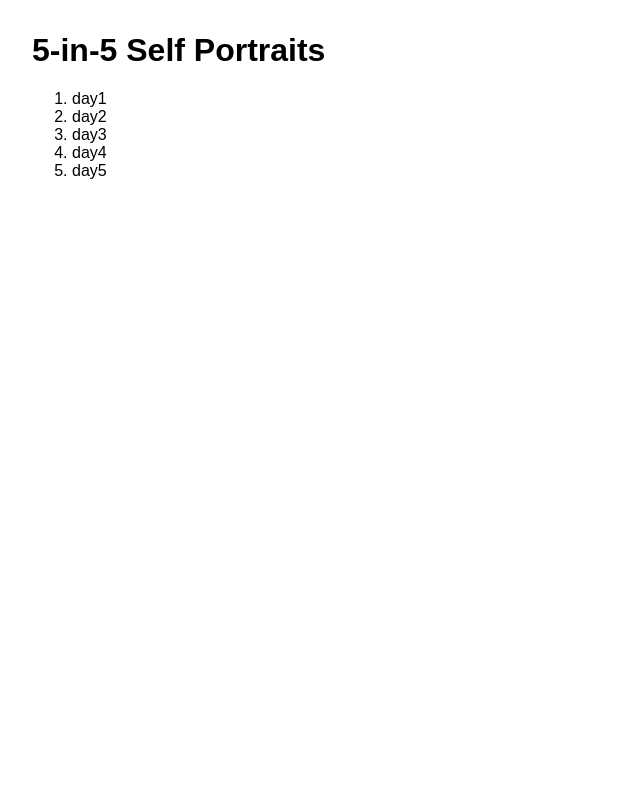
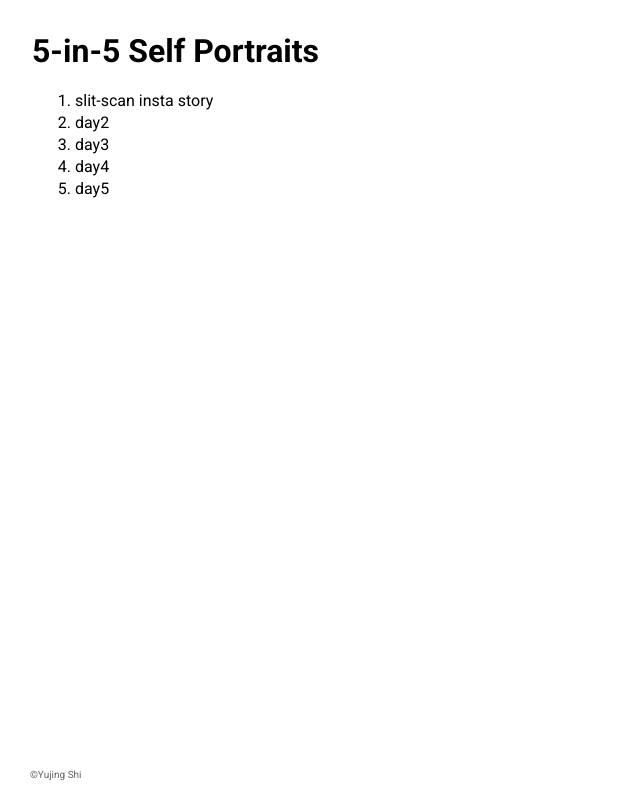
Before and after one commit to yujingsss/5-in-5-self-portraits, a plain HTML site: page index.html in a window 1280 px wide. Shown: the whole page, without its empty margins (0-640 px from the left). Drawn offline with Linux system fonts and the light colour scheme.

Commit message:
add day 1

```diff
--- a/css/style.css
+++ b/css/style.css
@@ -1,9 +1,21 @@
+
+@import url('https://fonts.googleapis.com/css2?family=Roboto:wght@100;300;400;500;700;900&display=swap');
 body {
-    font-family: Arial, Helvetica, sans-serif;
-    margin: 0;
+    font-family: 'Roboto', sans-serif;
+    margin: 2em;
 }
-main {
-    margin: 2em;
+footer {
+    font-size: 10px;
+    color: rgb(100,100,100);
+    background-color: rgba(255,255,255,0.9);
+    width: 100%;
+    padding: 1em 1em;
+    position: fixed;
+    left: 2em;
+    bottom: 0;
+}
+li {
+    margin: 3px;
 }
 a {
     text-decoration: none;
@@ -11,4 +23,13 @@ a {
 }
 a:hover {
     text-decoration: line-through;
+    cursor: crosshair;
 }
+iframe {
+    width: 560px;
+    height: 315px;
+}
+img {
+    display: block;
+    width: 560px;
+}
--- a/index.html
+++ b/index.html
@@ -7,15 +7,18 @@
     <meta name="author" content="Yujing Shi">
     <meta name="description" content="5-in-5">
     <title>Self Portraits</title>
+    <link rel="shortcut icon" href="images/favicon.ico" type="image/x-icon">
     <link rel="stylesheet" href="css/style.css">
 </head>
 
 <body>
+    <header>
+        <h1>5-in-5 Self Portraits</h1>
+    </header>
     <main>
-        <h1>5-in-5 Self Portraits</h1>
         <ol>
             <li>
-                <a href="" target="_blank">day1</a>
+                <a href="slit-scan-insta-story.html">slit-scan insta story</a>
             </li>
             <li>
                 <a href="" target="_blank">day2</a>
@@ -31,6 +34,9 @@
             </li>
         </ol>
     </main>
+    <footer>
+        <p>©Yujing Shi</p>
+    </footer>
 </body>
 
 </html>
```
Also changed, not shown: slit-scan-insta-story.html (added, +35 -0 lines), images/favicon.ico (added), images/slit-scan-1.jpg (added), images/slit-scan-2.jpg (added), images/slit-scan-3.jpg (added), images/slit-scan-4.jpg (added), images/slit-scan-5.jpg (added), images/slit-scan-6.jpg (added), 4 other files.
